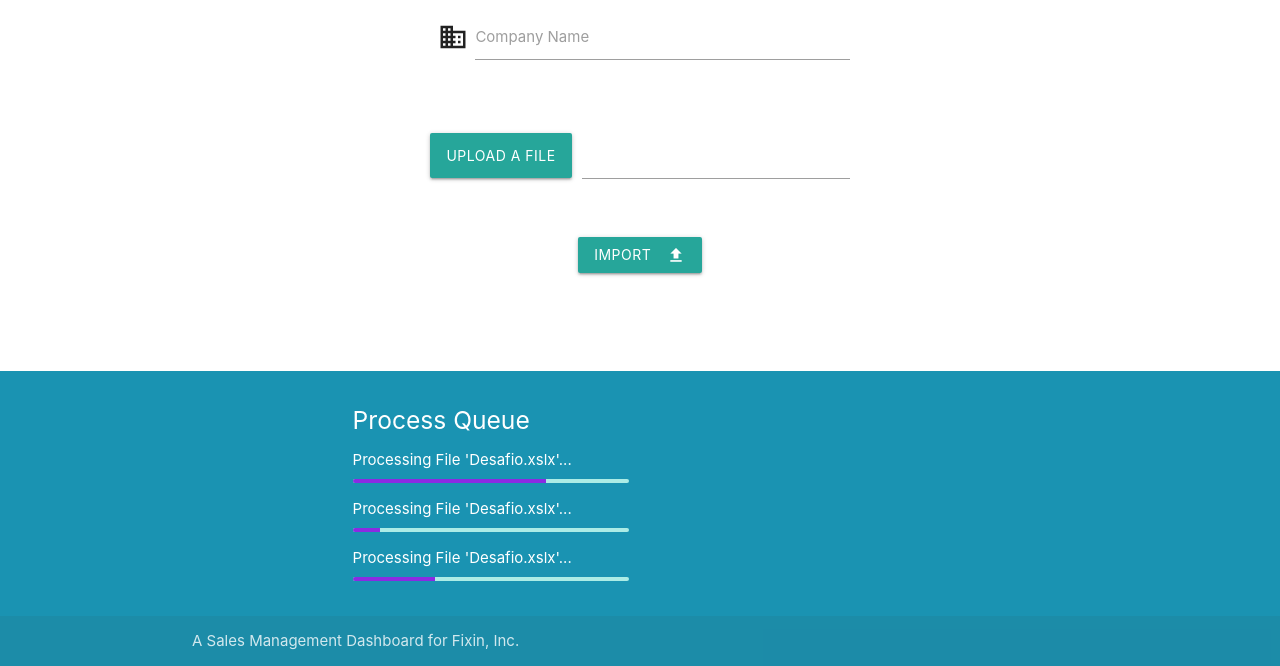
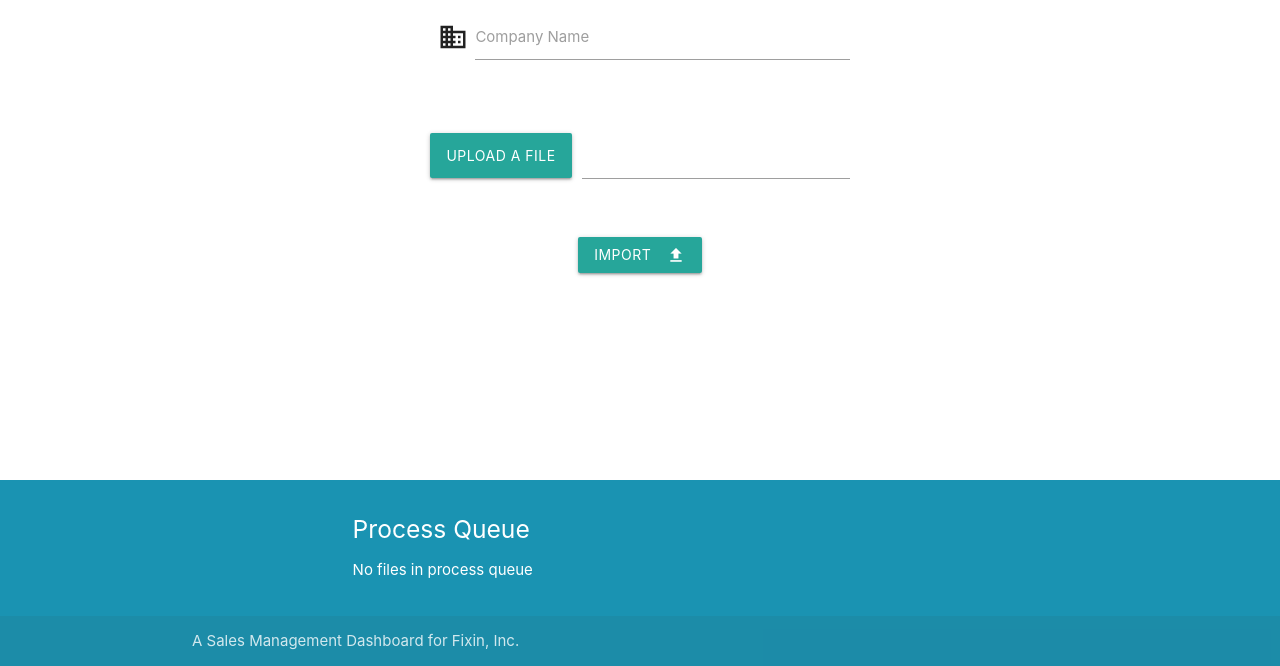
Before and after one commit to douglasmoraisdev/django_finxi_sales, a Django app: page /dashboard/import/ in a window 1280 px wide. Shown: the part 134-800 px from the top of the page. Run offline with Django 3.2, Linux system fonts and the light colour scheme; parts of the project's set-up code (start-up, migrations or seed data) failed here and were passed over; some libraries are stand-ins or nearby versions.

Commit message:
Add File process progress control
* Add Process Queue list on footer
* Add Modals to show File upload success and File process(import) success

```diff
--- a/dashboard/forms/file_import_form.py
+++ b/dashboard/forms/file_import_form.py
@@ -36,4 +36,3 @@ class FileImportForm(forms.Form):
         proc_file_task.delay('desafio.xlsx')
 
         return True
-        # return process_file.delay(file_name)
--- a/dashboard/static/js/main.js
+++ b/dashboard/static/js/main.js
@@ -4,58 +4,72 @@ function update_proc_status() {
      */
 
     // execute ajax for each active proc pid
-    // look for proc_ids
-    $("#proc_ids li").each(function (index, element) {
+    // look for proc_queue
+    $("#process_status_list").removeClass("show").addClass("hide");
+    $("#no_files_queue").removeClass("hide").addClass("show");
+
+    $("#proc_queue li").each(function (index, element) {
 
         let pid = $(element).text();
+
+        $("#process_status_list").removeClass("hide").addClass("show");
+        $("#no_files_queue").removeClass("show").addClass("hide");
+
 
         $.ajax({
             type: "GET",
             url: "http://localhost:8000/dashboard/proc_state?job=" + pid,
             success: function (msg) {
 
-                //$("#process_status_list li#"+pid).remove();
-
                 let json_msg = JSON.parse(msg);
                 let id = json_msg.id;
                 let status = json_msg.status;
-                let status_message = '';
+                let filename = $("#proc_queue li#"+id).attr('name'); //get from item list queue
+
+                let search_li = $("#process_status_list li#" + pid);
+
+                let percent = status.current;
 
                 // Success or Pending
                 if (typeof status === 'string' || status instanceof String) {
-                    status_message = status;
 
                     // remove from query list
                     if (status == 'SUCCESS') {
-                        $("#proc_ids li#" + pid).remove();
+                        $("#proc_queue li#" + pid).remove();
+                        percent = 100;
+
+                        var modal_complete = M.Modal.getInstance(import_complete_modal);
+                        $('#import_complete_message').html('A new file was proccessed succefully!')
+                        modal_complete.open();
+                        $("#" + pid).remove();
                     }
 
-                } else {
-                    status_message = status.current + '/' + status.total;
                 }
-
-                let search_li = $("#process_status_list li#" + pid);
 
                 if (search_li.length > 0) {
 
+
                     $(search_li).html(
-                        '<li id=' + id + '>\
-                            <span class="tab">Proc id: '+ id + '</span>\
-                            <span class="tab">Status: '+ status_message + '</span>\
-                        </li>'
+                        "<li id=" + id + ">Processing File '" + filename + "'...\
+                            <div class='progress'>\
+                                <div class='determinate' style='width: "+ percent + "%'></div>\
+                            </div>\
+                        </li>"
                     );
 
 
                 } else {
 
                     $("#process_status_list").append(
-                        '<li id=' + id + '>\
-                            <span class="tab">Proc id: '+ id + '</span>\
-                            <span class="tab">Status: '+ status_message + '</span>\
-                        </li>'
+                        "<li id=" + id + ">Processing File '" + filename + "'...\
+                            <div class='progress'>\
+                                <div class='determinate' style='width: "+ percent + "%'></div>\
+                            </div>\
+                        </li>"
                     );
 
                 }
+
 
                 console.log(msg);
             }
@@ -93,9 +107,12 @@ function import_file(form) {
         url: "http://localhost:8000/dashboard/import/",
         type: 'POST',
         data: formData,
+        dataType: 'json',
         success: function (data) {
             var modal_success = M.Modal.getInstance(import_success_modal);
             modal_success.open();
+            refresh_proc_list(data.proc_data);
+
         },
         error: function (data) {
             var modal_fail = M.Modal.getInstance(import_fail_modal);
@@ -108,3 +125,19 @@ function import_file(form) {
 
 
 };
+
+function refresh_proc_list(items){
+
+    $("#proc_queue").html("");
+
+    $(items).each(function(index, item){
+
+        console.log('appending ' + item);
+
+        $("#proc_queue").append(
+            '<li id="' + item + '" name="' + item + '">' + item + '</li>'
+        );
+
+    });
+
+}
--- a/dashboard/templates/default/footer.html
+++ b/dashboard/templates/default/footer.html
@@ -1,27 +1,20 @@
 <footer class="page-footer">
+
+    <!-- Hidden list of the Process Queue -->
+    <ul id="proc_queue" class="hide">
+
+    </ul>
+
+
     <div class="container">
         <div class="row">
-        <div class="col l4 offset-l2 s12">
+        <div class="col l8 offset-l2 s12" id="proc_queue_footer">
             <h5 class="white-text">Process Queue</h5>
-            <ul>
-                <li>Processing File 'Desafio.xslx'...
-                    <div class="progress">
-                            <div class="determinate" style="width: 70%"></div>
-                    </div>
-                </li>
-                <li>Processing File 'Desafio.xslx'...
-                    <div class="progress">
-                            <div class="determinate" style="width: 10%"></div>
-                    </div>
-                </li>
-                <li>Processing File 'Desafio.xslx'...
-                    <div class="progress">
-                            <div class="determinate" style="width: 30%"></div>
-                    </div>
-                </li>
-
+            <p id="no_files_queue">No files in process queue</p>
+            <ul id="process_status_list">
 
             </ul>
+
         </div>
         </div>
     </div>
--- a/dashboard/templates/file_import.html
+++ b/dashboard/templates/file_import.html
@@ -22,7 +22,7 @@
                 <div class="file-field input-field">
                     <div class="btn">
                         <span>Upload a File</span>
-                        <input id="sales_file" name="sales_file" type="file">
+                        <input id="sales_file" name="sales_file" type="file" accept=".xls,.xlsx">
                     </div>
                     <div class="file-path-wrapper">
                         <input class="file-path validate" type="text">
@@ -62,3 +62,13 @@
         <a href="#!" class="modal-close waves-effect waves-green btn-flat">OK</a>
     </div>
 </div>
+
+<div id="import_complete_modal" class="modal">
+    <div class="modal-content">
+        <h4>File processed!</h4>
+        <p id="import_complete_message">The file 'Desafio.xlsx' was successfully processed and are ready to query</p>
+    </div>
+    <div class="modal-footer">
+        <a href="#!" class="modal-close waves-effect waves-green btn-flat">OK</a>
+    </div>
+</div>
--- a/dashboard/templates/main.html
+++ b/dashboard/templates/main.html
@@ -61,9 +61,10 @@
 
         $('#import_success_modal').modal();
         $('#import_fail_modal').modal();
+        $('#import_complete_modal').modal();
 
 
-        //setInterval('update_proc_status()', 500);
+        setInterval('update_proc_status()', 500);
     });
 
 </script>
--- a/dashboard/urls.py
+++ b/dashboard/urls.py
@@ -1,12 +1,13 @@
 from django.urls import path
 from django.conf.urls import url
 
-from dashboard.views import FilterSalesView, FileImportView, DashboardView
+from dashboard.views import FilterSalesView, FileImportView,\
+                            DashboardView, proc_state
 
 urlpatterns = [
     path('', DashboardView.as_view()),
     path('import/', FileImportView.as_view()),
     path('filter/', FilterSalesView.as_view()),
-    # url(r'^proc_state$', views.proc_state, name="proc_state")
+    url(r'^proc_state$', proc_state, name="proc_state")
 
 ]
--- a/dashboard/views/__init__.py
+++ b/dashboard/views/__init__.py
@@ -1,3 +1,4 @@
 from .file_import_view import FileImportView
 from .filter_sales_view import FilterSalesView
 from .dashboard_view import DashboardView
+from .proc_state_view import proc_state
--- a/dashboard/views/file_import_view.py
+++ b/dashboard/views/file_import_view.py
@@ -1,4 +1,6 @@
 from django.views.generic.edit import FormView
+from django.http import JsonResponse
+from celery.task.control import inspect
 
 from dashboard.forms import FileImportForm
 
@@ -22,7 +24,22 @@ class FileImportView(FormView):
 
     def form_valid(self, form):
 
-        return super().form_valid(form)
+        task_inspect = inspect()
+
+        for keys in task_inspect.active().keys():
+            active_tasks = task_inspect.active()[keys]
+            next_tasks = task_inspect.reserved()[keys]
+
+        proc_list = []
+
+        # get 'id' and 'args'(filename) attribute from tasks lists
+        proc_list = list(map(lambda x: x['id'], active_tasks + next_tasks))
+
+        result = dict(proc_data=proc_list)
+
+        return JsonResponse(result)
+
+        # return super().form_valid(form)
 
     def form_invalid(self, form):
         response = super().form_invalid(form)
```
Also changed, not shown: dashboard/tasks/process_file.py (+11 -7 lines), dashboard/views/proc_state_view.py (renamed from dashboard/views/views_no_delete.py, +10 -6 lines).
